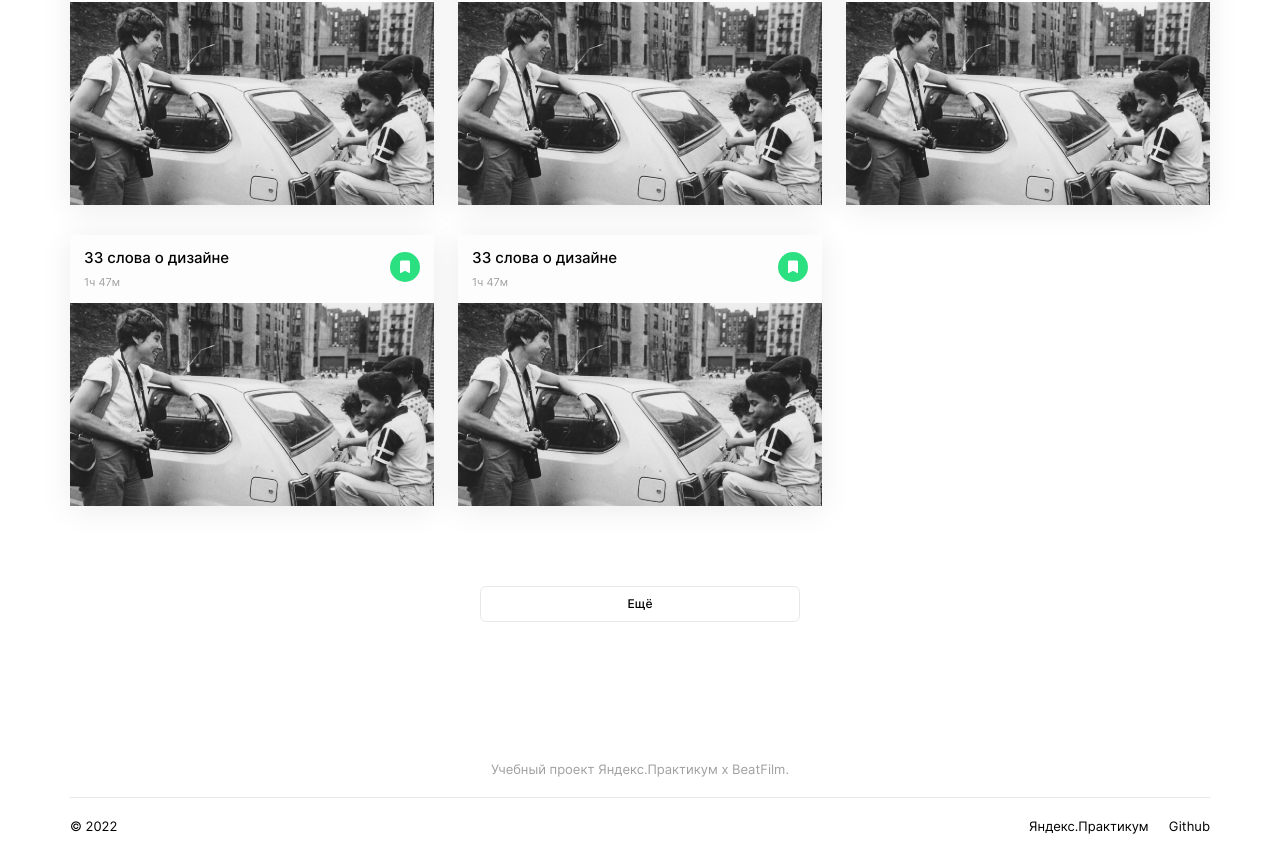
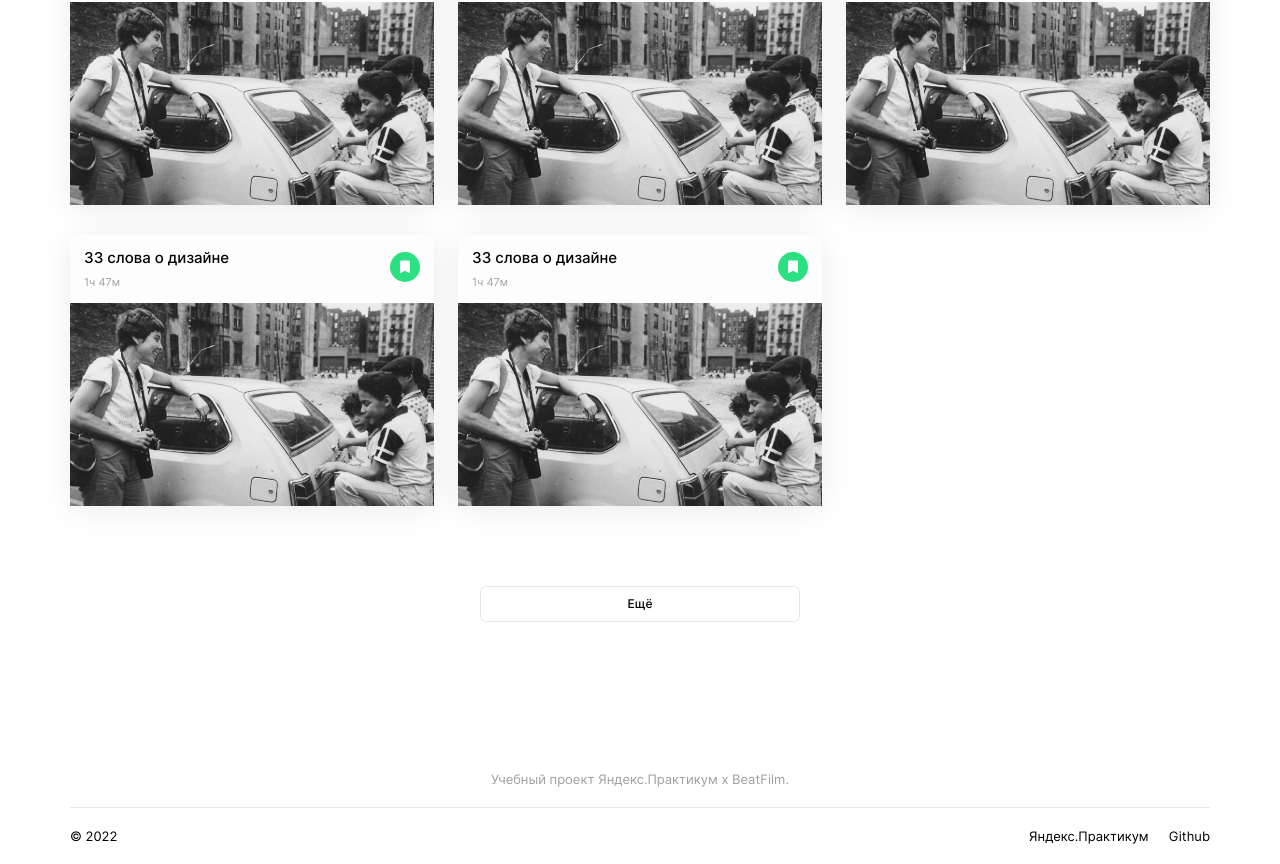
Before and after one commit to Lizaakishina/movies-explorer-frontend, a React (Create React App) app: page /movies in a window 1280 px wide. Shown: the part 756-1620 px from the top of the page. Built offline with nearby package versions, Linux system fonts and the light colour scheme.

Commit message:
fix: паддинг у footer

```diff
--- a/src/components/Footer/Footer.css
+++ b/src/components/Footer/Footer.css
@@ -1,5 +1,5 @@
 .footer {
-  padding: 69px 70px 20px;
+  padding: 79px 70px 20px;
 }
 
 .footer__description {
```
